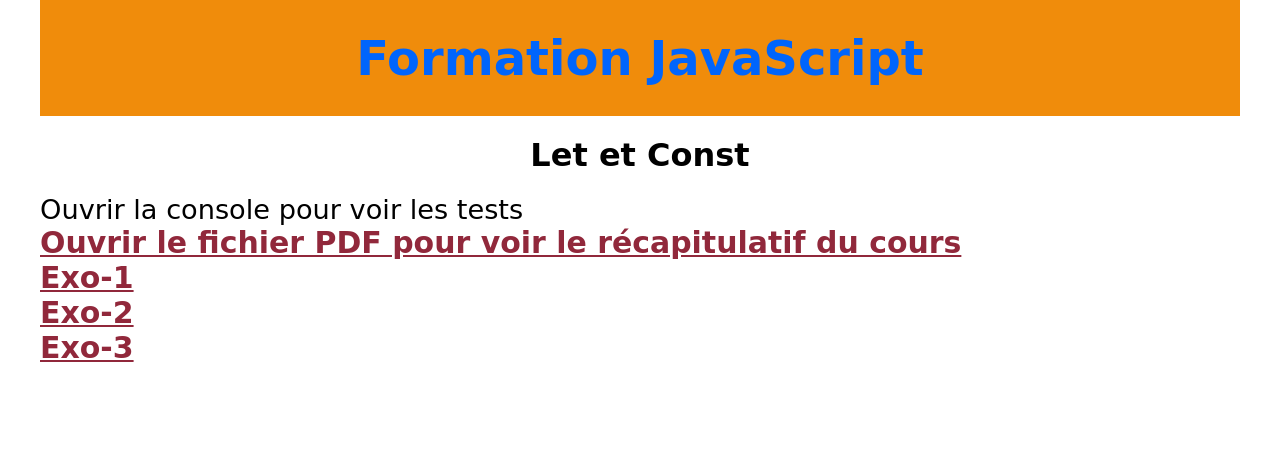
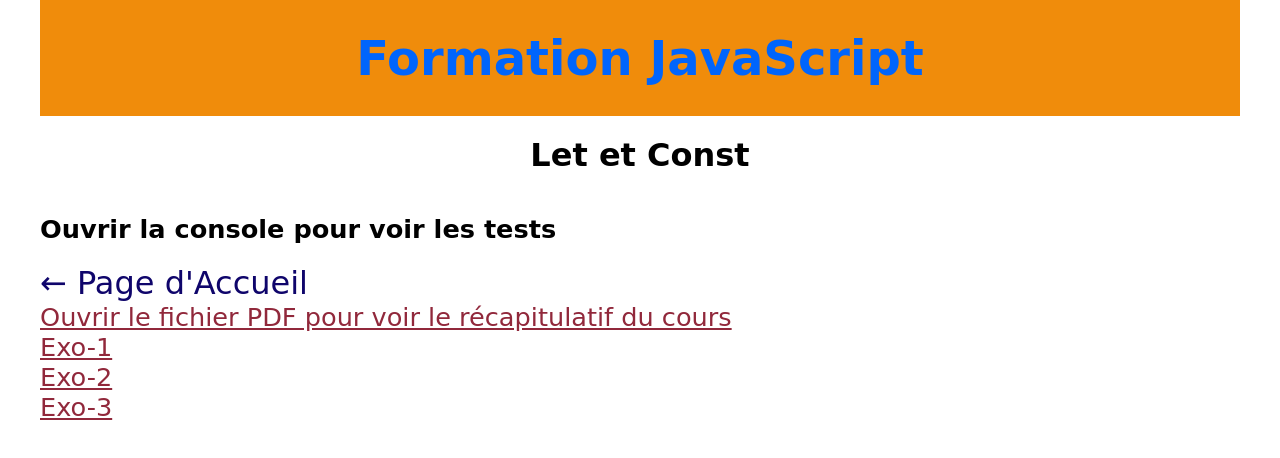
Before and after one commit to prestationweb42/Formation-JavaScript, a plain HTML site: page Udemy/28-Exercices/01-Let-Const/index.html in a window 1280 px wide. Drawn offline with Linux system fonts and the light colour scheme; a web font is replaced by a local one.

Commit message:
update CSS Let et Const

```diff
--- a/Udemy/28-Exercices/01-Let-Const/index.html
+++ b/Udemy/28-Exercices/01-Let-Const/index.html
@@ -6,29 +6,32 @@
         <meta name="viewport" content="width=device-width, initial-scale=1.0" />
         <script src="script.js" defer></script>
         <script src="Exo1/exo1.js" defer></script>
-        <link rel="stylesheet" href="style.css">
+        <link rel="stylesheet" href="style.css" />
         <title>Let et Const</title>
     </head>
     <body>
         <section class="base__container">
             <h1>Formation JavaScript</h1>
             <h2>Let et Const</h2>
-            <p>Ouvrir la console pour voir les tests</p>
-            <h3>
+            <h3>Ouvrir la console pour voir les tests</h3>
+            <a href="../index.html" class="link_back">&#8592; Page d'Accueil</a>
+            <ul>
+                <li>
                     <a href="doc/diapo.pdf" target="_blank"
                         >Ouvrir le fichier PDF pour voir le récapitulatif du
                         cours</a
                     >
-            </h3>
-            <h3>
+                </li>
+                <li>
                     <a href="Exo1/exo1.html" target="_blank">Exo-1</a>
-            </h3>
-            <h3>
+                </li>
+                <li>
                     <a href="Exo2/exo2.html" target="_blank">Exo-2</a>
-            </h3>
-            <h3>
+                </li>
+                <li>
                     <a href="Exo3/exo3.html" target="_blank">Exo-3</a>
-            </h3>
+                </li>
+            </ul>
         </section>
     </body>
 </html>
--- a/Udemy/28-Exercices/01-Let-Const/style.css
+++ b/Udemy/28-Exercices/01-Let-Const/style.css
@@ -51,6 +51,10 @@ h2 {
     padding: 20px 0;
     text-decoration: underline;
 }
+.base__container h3 {
+    font-size: 1.6em;
+    padding: 20px 0;
+}
 .base__container .link_back {
     color: var(--bleu-nuit);
     font-size: 2em;
```
Lines whose indentation alone changed are shown as unchanged.
